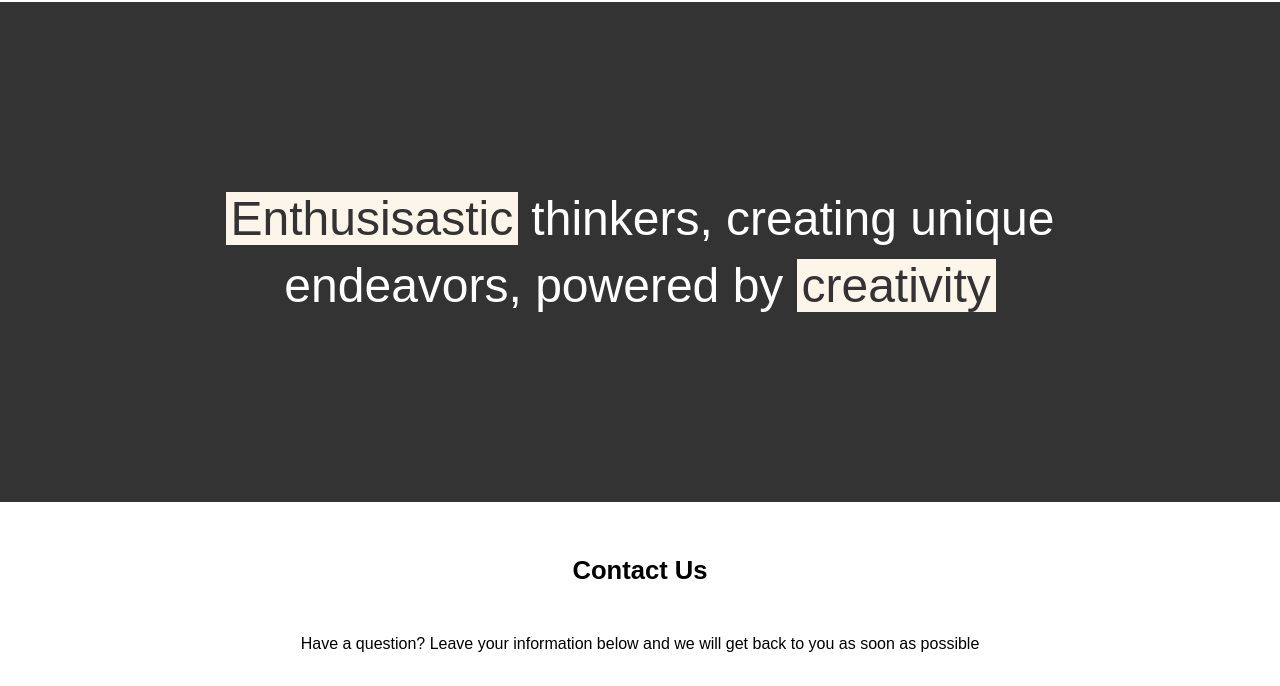
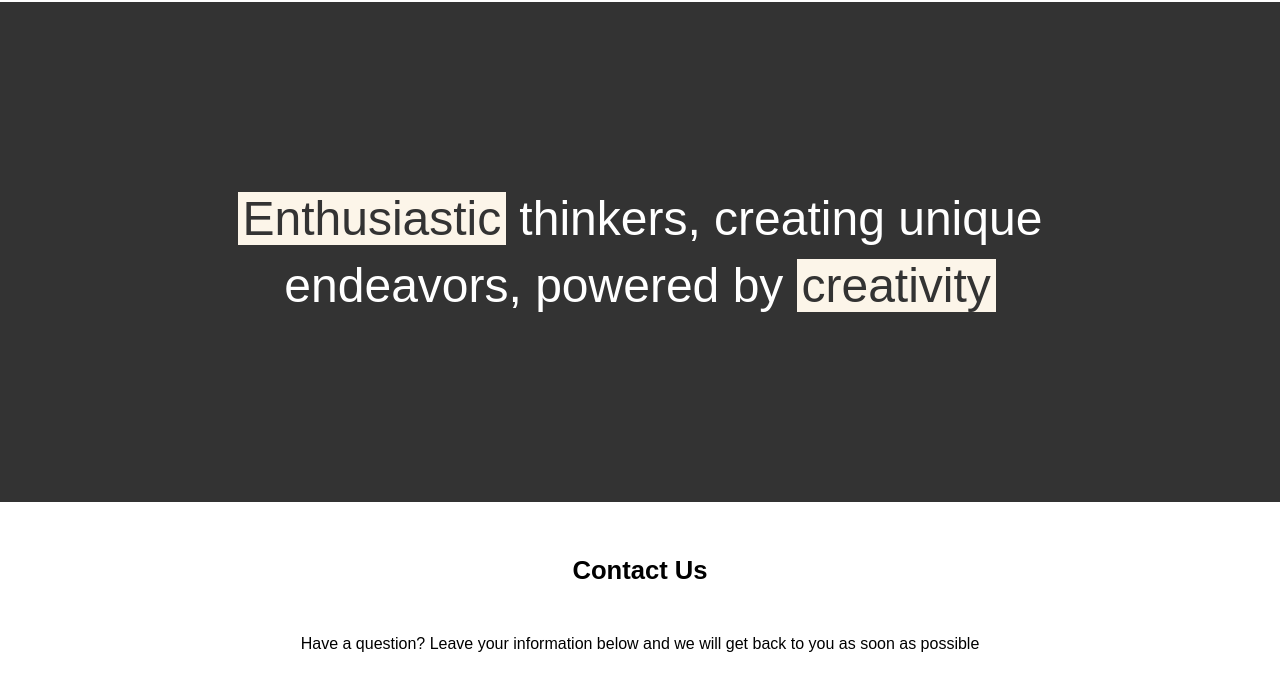
Before and after one commit to IconicXDivyansh/Lumina-Creative-Simple-Landing-Page, a plain HTML site: page contact.html in a window 1280 px wide. Shown: the part 80-766 px from the top of the page. Drawn offline with Linux system fonts and the light colour scheme.

Commit message:
fixed typo in contact page

```diff
--- a/contact.html
+++ b/contact.html
@@ -26,7 +26,7 @@
             <section class="hero bg-dark">
                 <div class="container container-sm">
                     <h2>
-                        <span class="bg-primary">Enthusisastic</span> thinkers, creating unique endeavors, powered by <span class="bg-primary">creativity</span>
+                        <span class="bg-primary">Enthusiastic</span> thinkers, creating unique endeavors, powered by <span class="bg-primary">creativity</span>
                     </h2>
                 </div>
             </section>
```
